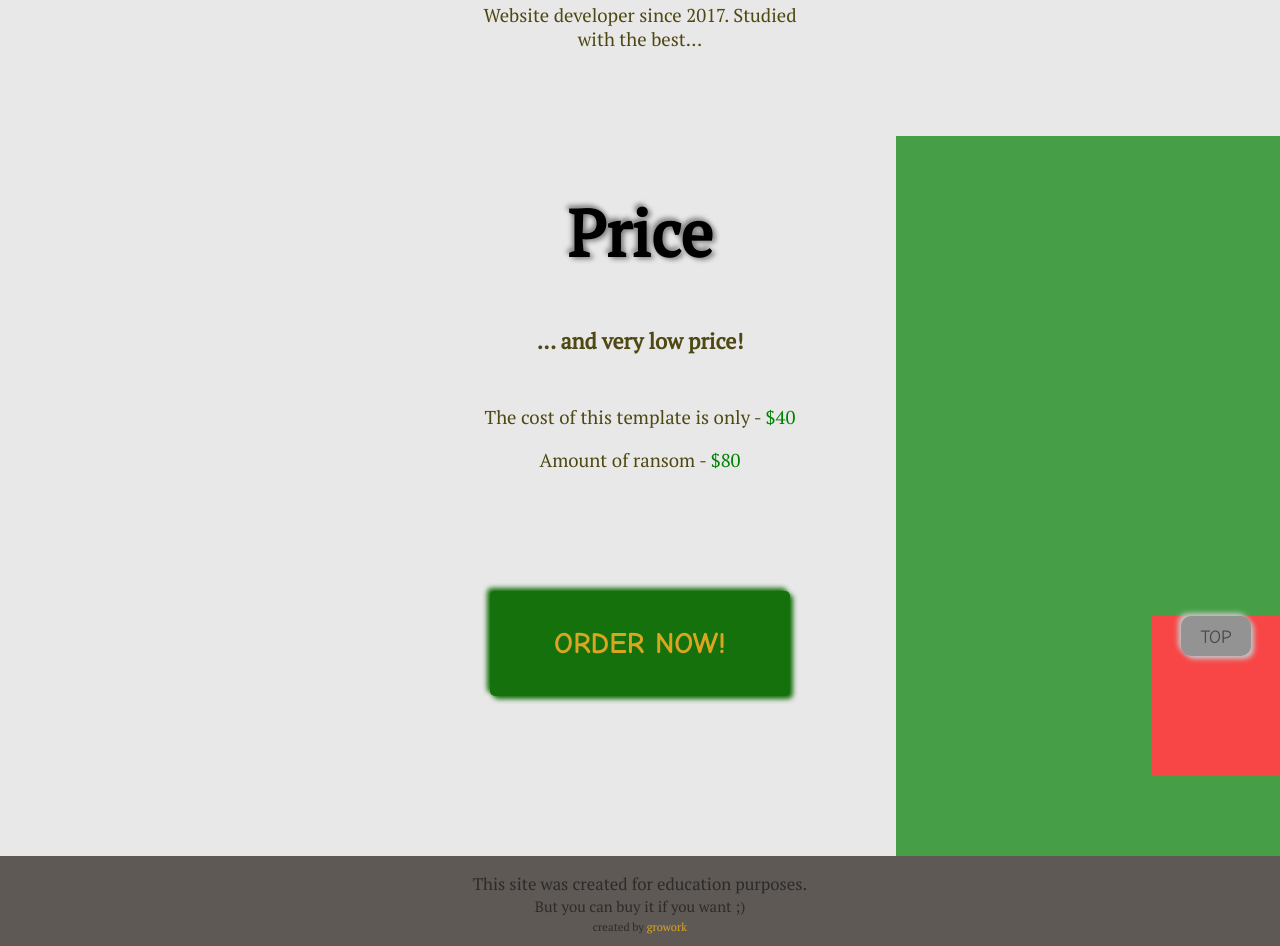
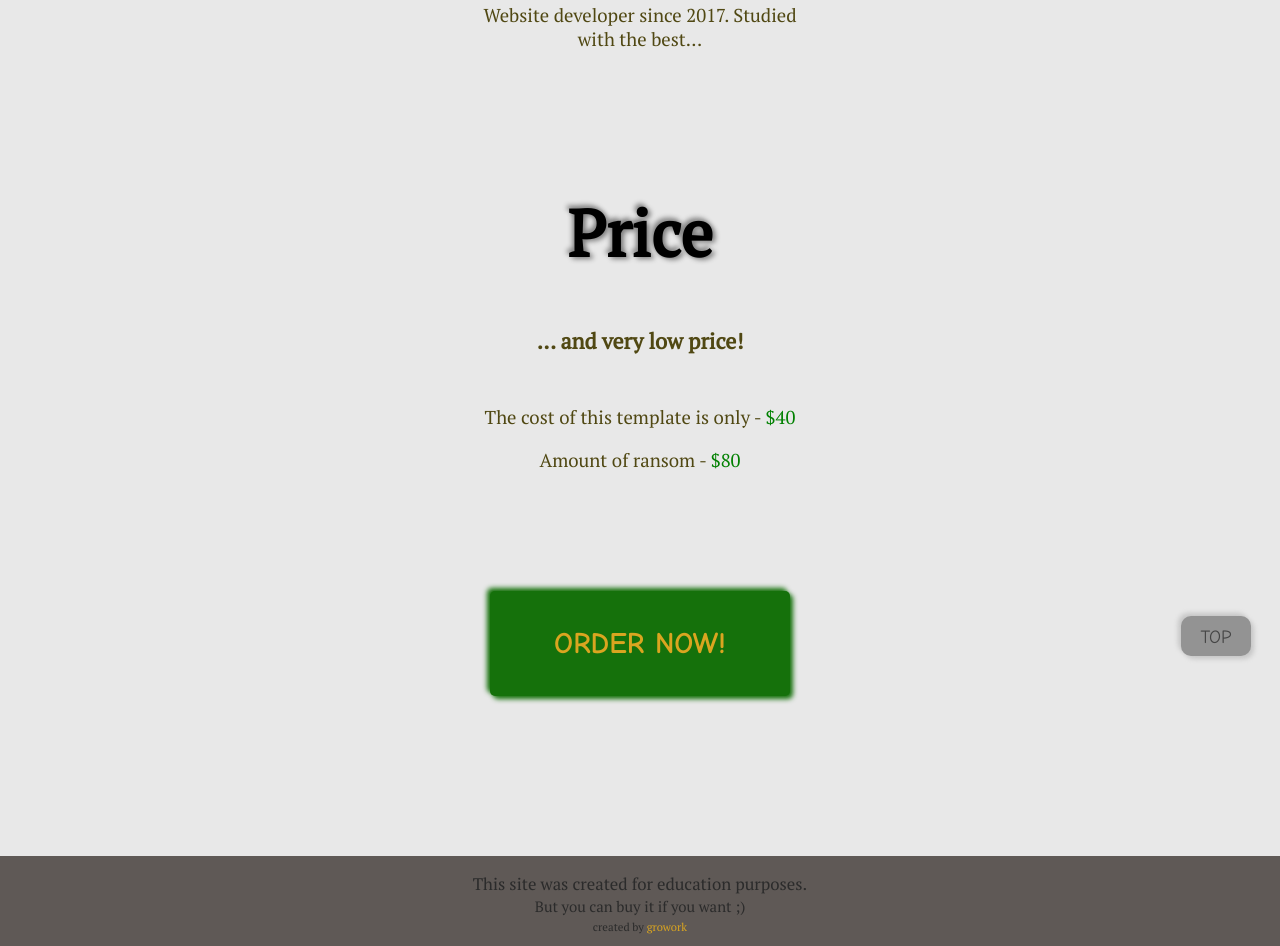
Before and after one commit to growork/sale_site, a plain HTML site: page index.html in a window 1280 px wide. Shown: the part 3013-3959 px from the top of the page. Drawn offline with Linux system fonts and the light colour scheme.

Commit message:
Fix bugs in responsive design

```diff
--- a/css/button.css
+++ b/css/button.css
@@ -111,7 +111,6 @@
 	margin: 60vh 0 0 0;
 	padding: 0;
 	float: right;
-	background-color: red;
 }
 
 .to-top-button-zone-hover {
@@ -122,7 +121,6 @@
 	opacity: 0.7;
 	width: 30vw;
 	height: 90vh;
-	background-color: green;
 }
 
 .to-top-button-zone-hover:hover {
--- a/css/style.css
+++ b/css/style.css
@@ -97,7 +97,7 @@
 	}
 }
 
-@media (max-width: 670px) {
+@media (max-width: 800px) {
 	.title-large {
 		font-size: 30pt;
 	}
```
